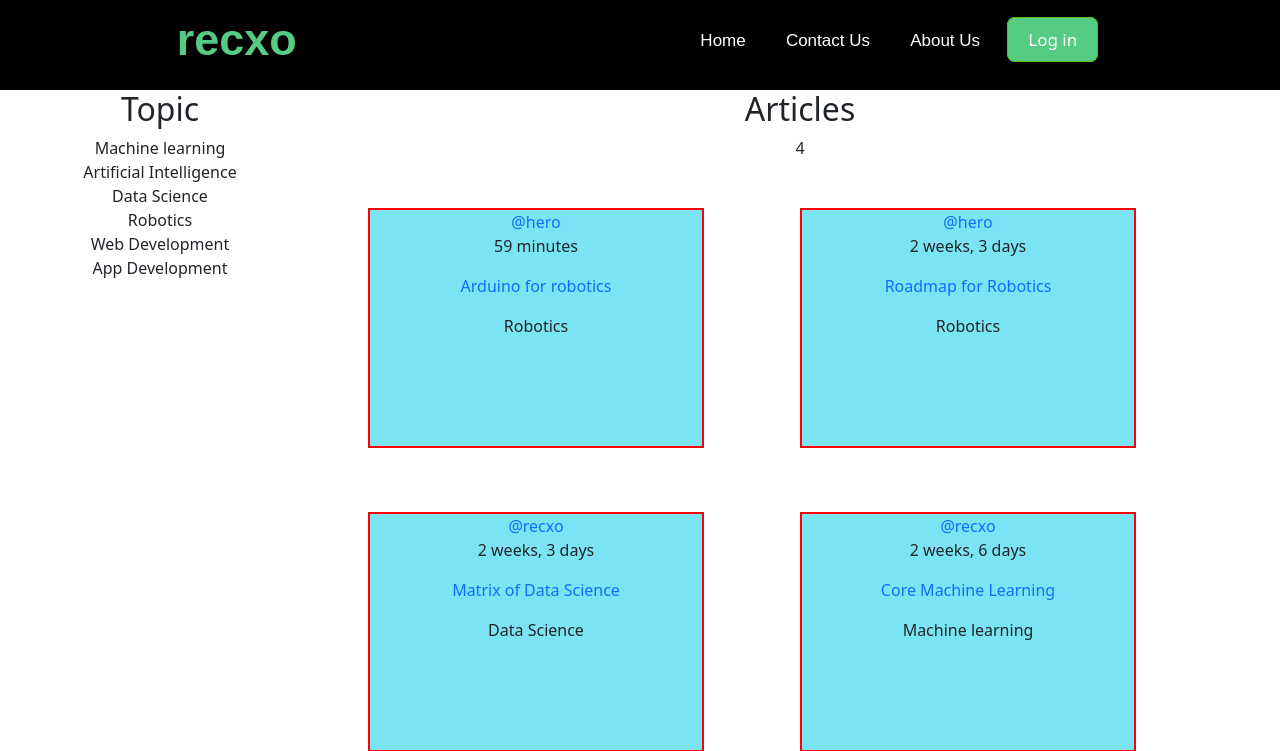
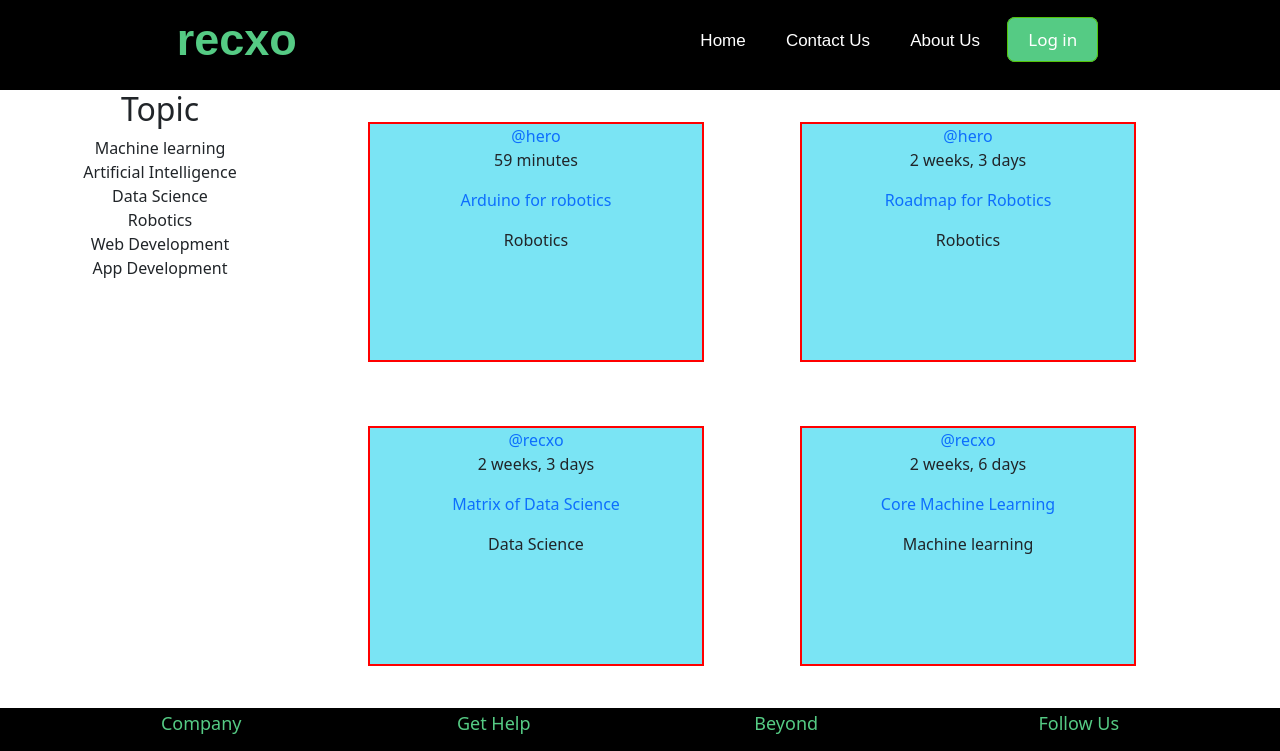
Before and after one commit to rishv1912/RECXO, a Django app: page /blog/ in a window 1280 px wide; the page is wider, and only the part inside the window is pictured. Shown: the top 751 px of that part. Run offline with Django 4.2, Linux system fonts and the light colour scheme; data comes from the database, SQL or seed files in the repository.

Commit message:
remove the total number of article in blog home page

```diff
--- a/templates/blog/home.html
+++ b/templates/blog/home.html
@@ -29,13 +29,13 @@
         {% include 'blog/topic_component.html'%}
       </div>
       <div class="blog_feed item">
-        <div class="blog__header">
+        <!-- <div class="blog__header">
           <div>
             <h2>Articles</h2>
             <p>{{blogposts.count}}</p>
           </div>
 
-        </div>
+        </div> -->
 
         {% include 'blog/blog_feed_component.html'%}
       </div>
```
